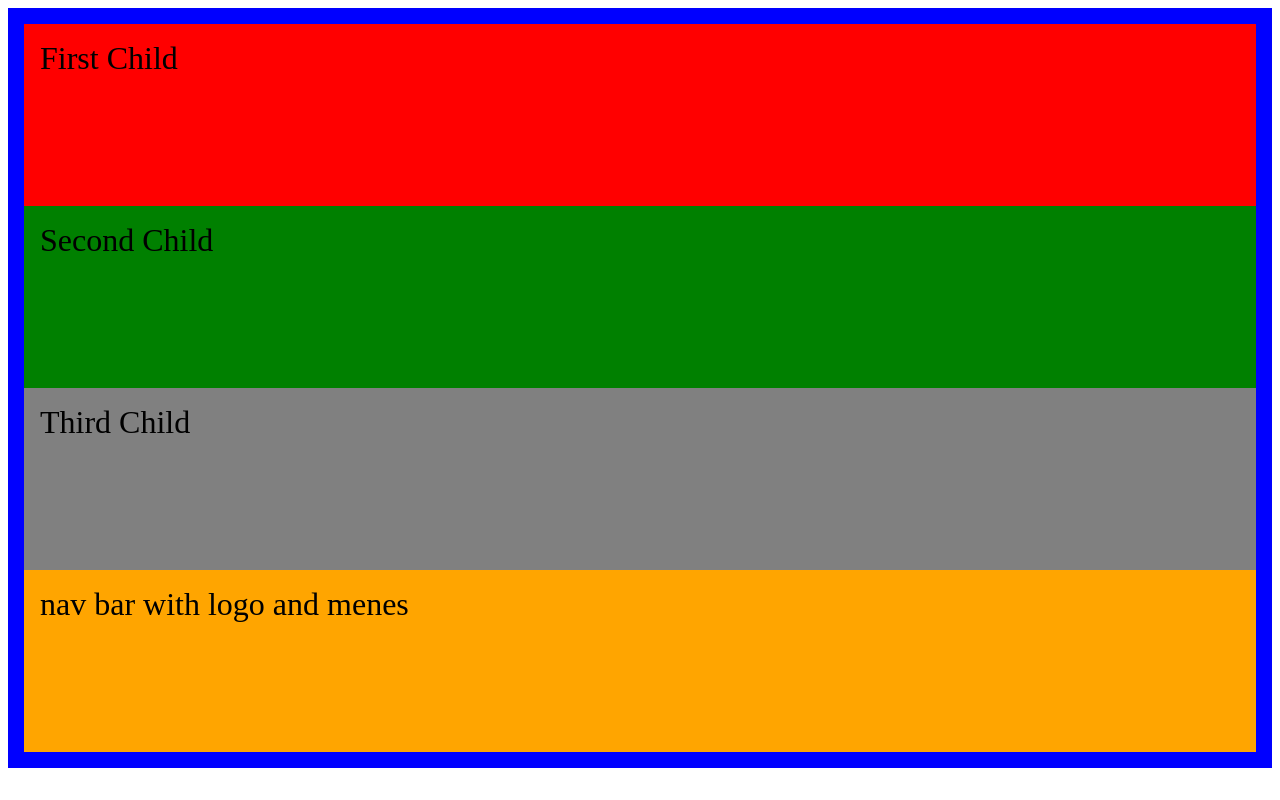
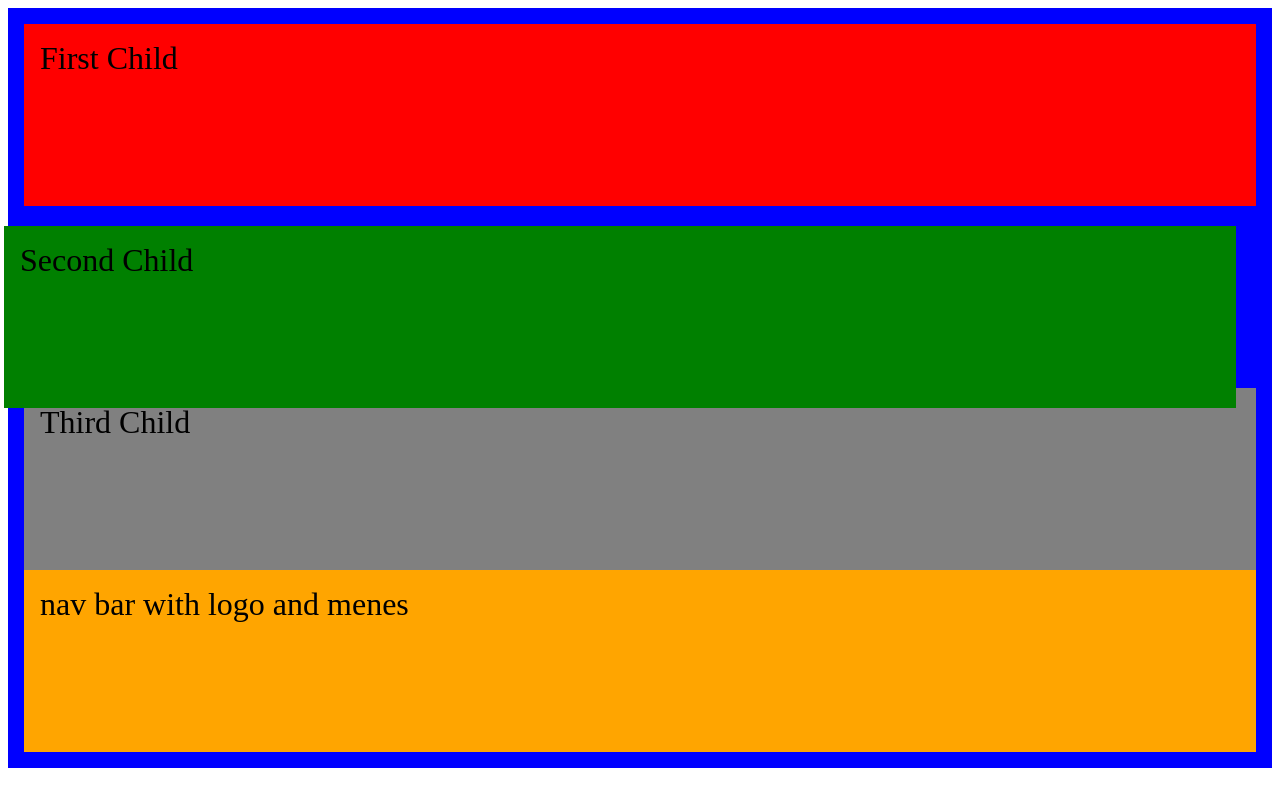
Before and after one commit to tunnelview/position_7th_Mar, a plain HTML site: page index.html in a window 1280 px wide. Shown: the top 800 px of the page. Drawn offline with Linux system fonts and the light colour scheme.

Commit message:
Add position:relative to css

```diff
--- a/style.css
+++ b/style.css
@@ -20,6 +20,9 @@ body {
 }
 .child2 {
   background: green;
+  position: relative;
+  top: 20px;
+  left: -20px;
 }
 .child3 {
   background: grey;
```
